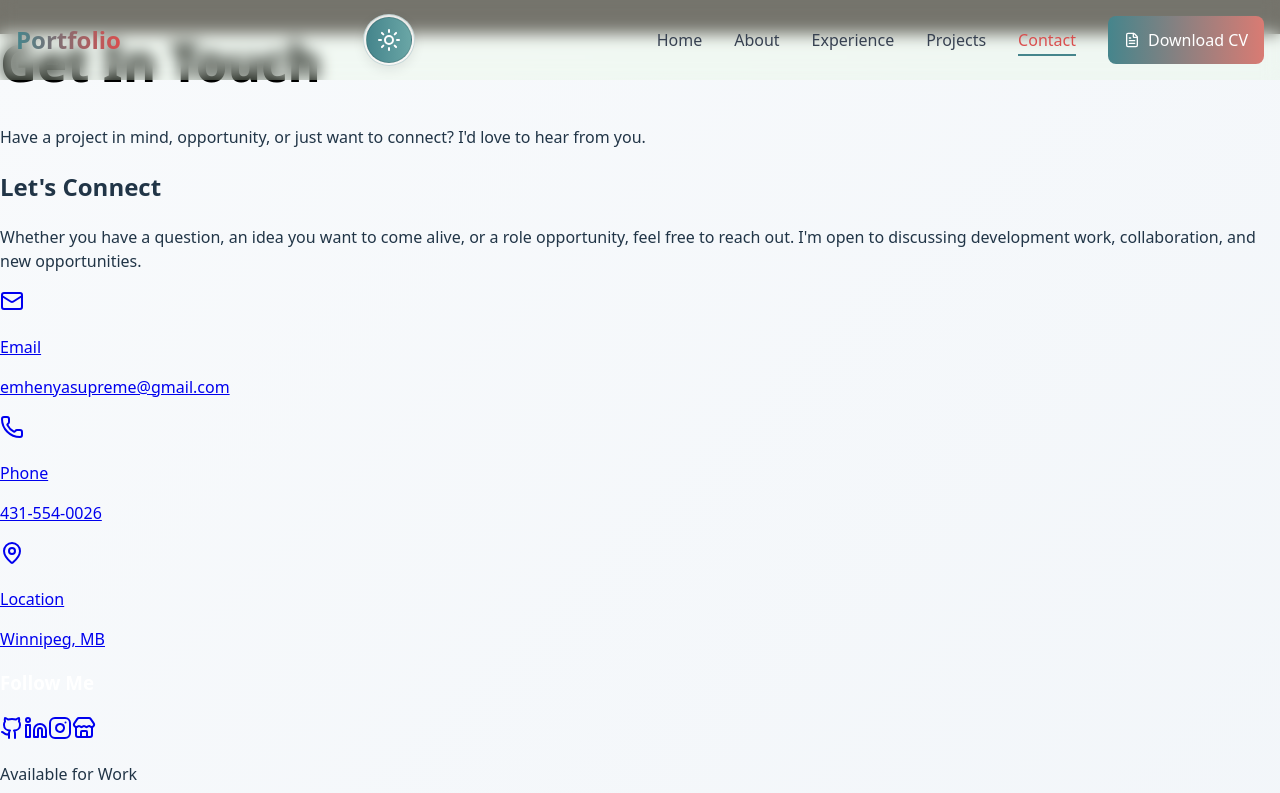
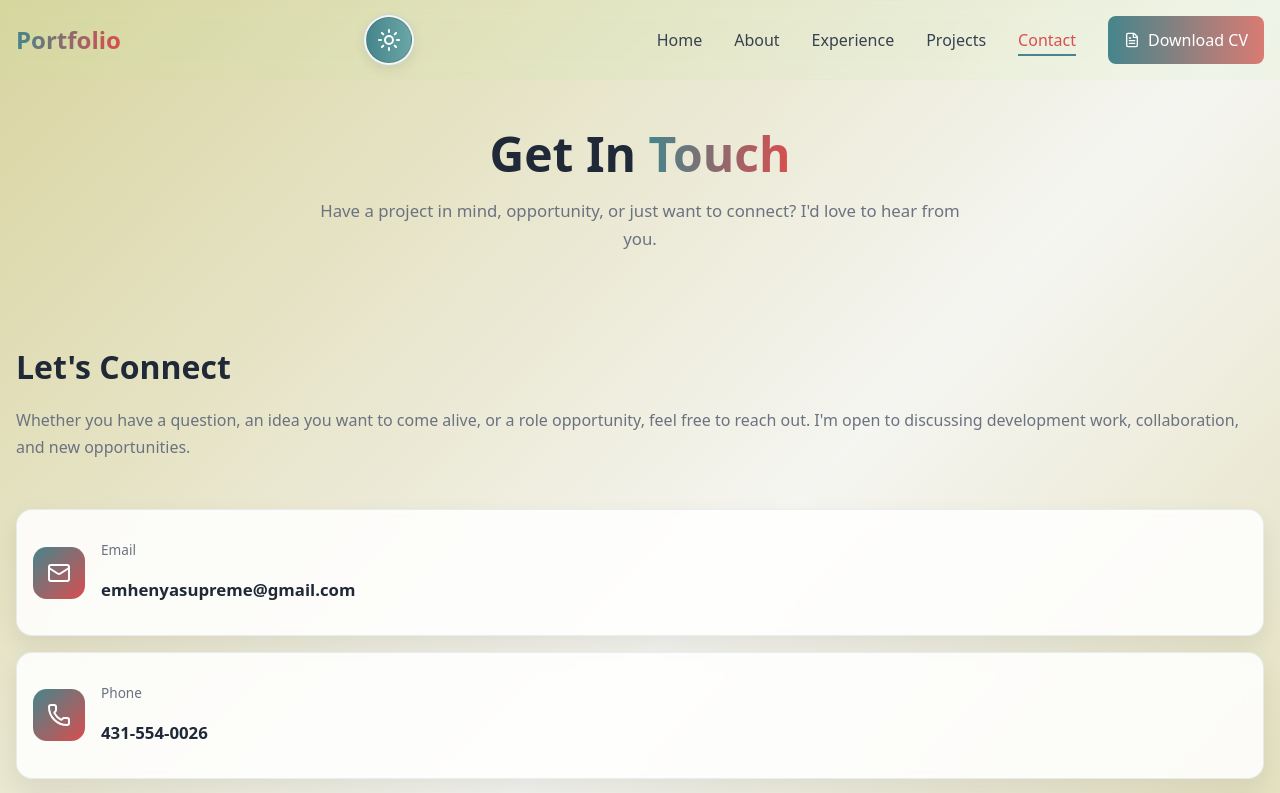
Before and after one commit to Emya101/Personal-Portfolio, a React (Vite) app: page /contact in a window 1280 px wide. Shown: the top 793 px of the page. Built offline with nearby package versions, Linux system fonts and the light colour scheme.

Commit message:
style: contact page design(no form)

```diff
--- a/src/Components/Contact.module.css
+++ b/src/Components/Contact.module.css
@@ -0,0 +1,179 @@
+.contactPage {
+    background: linear-gradient(to bottom right, #d9d4a0, #f5f5f1, #d9d4a0);
+    padding-top: 6rem;
+    padding-bottom: 4rem;
+    min-height: 100vh;
+    padding-left: 1rem;
+    padding-right: 1rem;
+}
+
+.header {
+    text-align: center;
+    margin-bottom: 4rem;
+}
+
+.title {
+    font-size: 3rem;
+    margin-bottom: 1rem;
+    color: #1f2937;
+}
+
+.gradient {
+    background: linear-gradient(to right, #45858C, #D94E4E);
+    -webkit-background-clip: text;
+    -webkit-text-fill-color: transparent;
+}
+
+.subtitle {
+    font-size: 1.05rem;
+    color: #6b7280;
+    max-width: 42rem;
+    margin: 0 auto;
+    line-height: 1.65;
+}
+
+.contactGrid {
+    max-width: 1280px;
+    margin: 0 auto;
+    display: grid;
+    gap: 3rem;
+}
+
+.contactInfoSide {
+    display: flex;
+    flex-direction: column;
+    gap: 2rem;
+}
+
+.sectionHeading {
+    font-size: 2rem;
+    margin-bottom: 1rem;
+    color: #1f2937;
+}
+
+.sectionText {
+    color: #6b7280;
+    line-height: 1.7;
+}
+
+.infoCards {
+    display: flex;
+    flex-direction: column;
+    gap: 1rem;
+}
+
+.infoCard {
+    display: flex;
+    align-items: center;
+    gap: 1rem;
+    background: rgba(255, 255, 255, 0.86);
+    backdrop-filter: blur(8px);
+    border: 1px solid rgba(69, 133, 140, 0.12);
+    border-radius: 1rem;
+    padding: 1rem;
+    text-decoration: none;
+    box-shadow: 0 10px 24px rgba(0, 0, 0, 0.08);
+    transition: all 0.3s ease;
+}
+
+.infoCard:hover {
+    box-shadow: 0 20px 34px rgba(0, 0, 0, 0.12);
+}
+
+.infoIconBox {
+    display: flex;
+    align-items: center;
+    justify-content: center;
+    width: 3.25rem;
+    height: 3.25rem;
+    border-radius: 0.85rem;
+    background: linear-gradient(to bottom right, #45858C, #D94E4E);
+    color: white;
+    flex-shrink: 0;
+}
+
+.infoLabel {
+    font-size: 0.85rem;
+    color: #6b7280;
+    margin-bottom: 0.25rem;
+}
+
+.infoValue {
+    color: #1f2937;
+    font-size: 1.05rem;
+    font-weight: 600;
+}
+
+.followTitle {
+    font-size: 1.25rem;
+    margin-bottom: 1rem;
+    color: #1f2937;
+}
+
+.socials {
+    display: flex;
+    gap: 1rem;
+}
+
+.socialIcon {
+    display: flex;
+    align-items: center;
+    justify-content: center;
+    width: 3.4rem;
+    height: 3.4rem;
+    background: #45858C;
+    border-radius: 0.85rem;
+    color: white;
+    box-shadow: 0 10px 24px rgba(0, 0, 0, 0.1);
+    transition: all 0.3s ease;
+}
+
+.github:hover {
+    background: #333;
+    color: white;
+}
+
+.linkedin:hover {
+    background: #0A66C2;
+    color: white;
+}
+
+.Instagram:hover {
+    background: linear-gradient(135deg, #F58529, #DD2A7B, #8134AF, #515BD4);
+    color: white;
+}
+
+.Store:hover {
+    color: white;
+    background: #1DBF73;
+}
+
+.availabilityBox {
+    background: #3cec805b;
+    border: 1px solid rgba(69, 133, 140, 0.16);
+    border-radius: 1rem;
+    padding: 1.5rem;
+}
+
+.availabilityTop{
+    display: flex;
+    align-items: center;
+    gap: 0.75rem;
+    margin-bottom: 0.5rem;
+    color: #1f2937;
+    font-weight: 700;
+}
+
+.pulseDot{
+    width:0.75rem;
+    height:0.75rem;
+    border-radius: 50%;
+    background: #22c55e;
+    animation:pulse 1.4s infinite;
+}
+
+.availabilityText{
+    color: #6b7280;
+    font-size: 0.95rem;
+    line-height: 1.55;
+}
```
